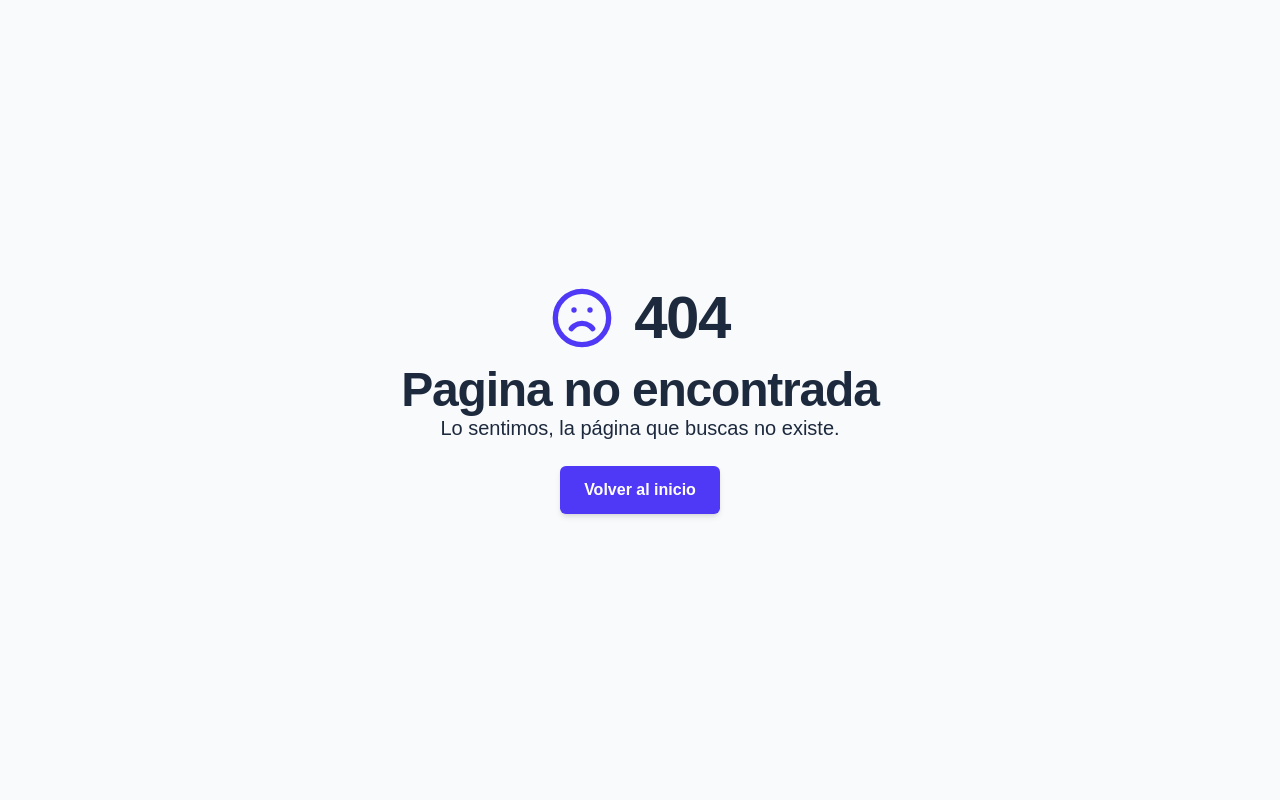
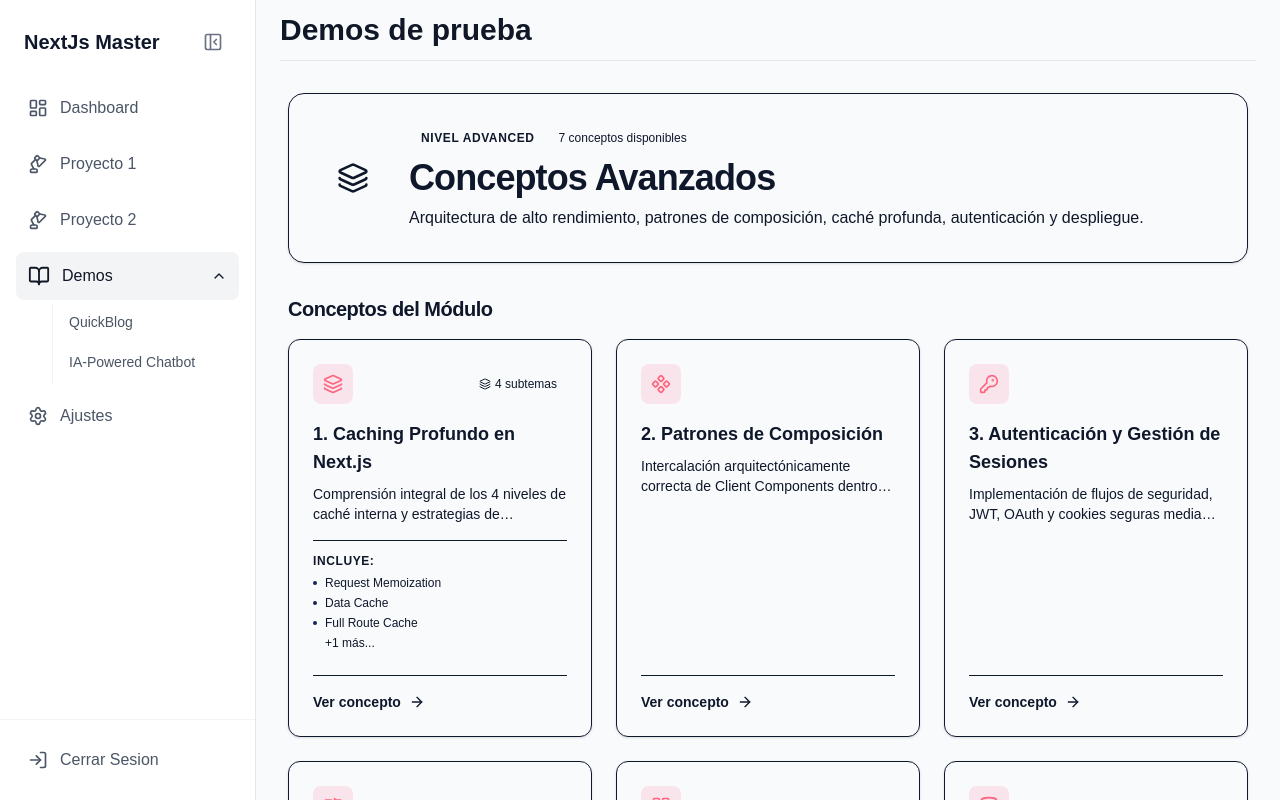
Before and after one commit to DanielGuzmanV/Fundamentos-NextJs, a Next.js app: page /conceptos/conceptos-avanzados in a window 1280 px wide. Before the commit this address had no page. Built offline with nearby package versions, Linux system fonts and the light colour scheme.

Commit message:
Configuracion de la ruta dinamica para ver los tipos de conceptos

```diff
--- /dev/null
+++ b/src/app/(dashboard)/conceptos/[modulo]/page.tsx
@@ -0,0 +1,13 @@
+import ModuleScreen from "@/features/home/screens/ModuleScreen"
+
+interface ModulePageProps {
+  params: Promise<{
+    modulo: string
+  }>
+}
+
+export default async function ModulePage({params}: ModulePageProps) {
+  const {modulo} = await params
+
+  return <ModuleScreen moduloSlug={modulo}/>
+}
```
